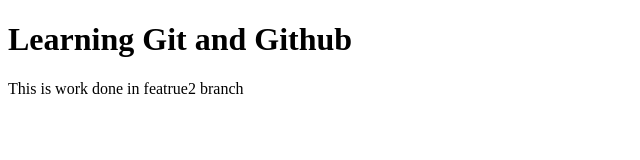
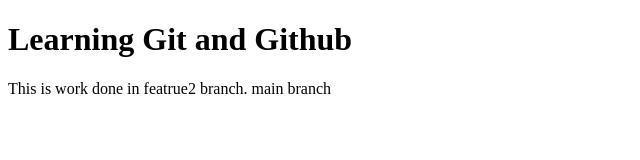
Before and after one commit to shivali4645/Another_One, a plain HTML site: page index.html in a window 1280 px wide. Shown: the full height of the page, 0-640 px from the left. Drawn offline with Linux system fonts and the light colour scheme.

Commit message:
Added new branch

```diff
--- a/index.html
+++ b/index.html
@@ -7,6 +7,6 @@
 </head>
 <body>
     <h1>Learning Git and Github</h1>
-    <p>This is work done in featrue2 branch</p>
+    <p>This is work done in featrue2 branch. main branch</p>
 </body>
 </html>
```
